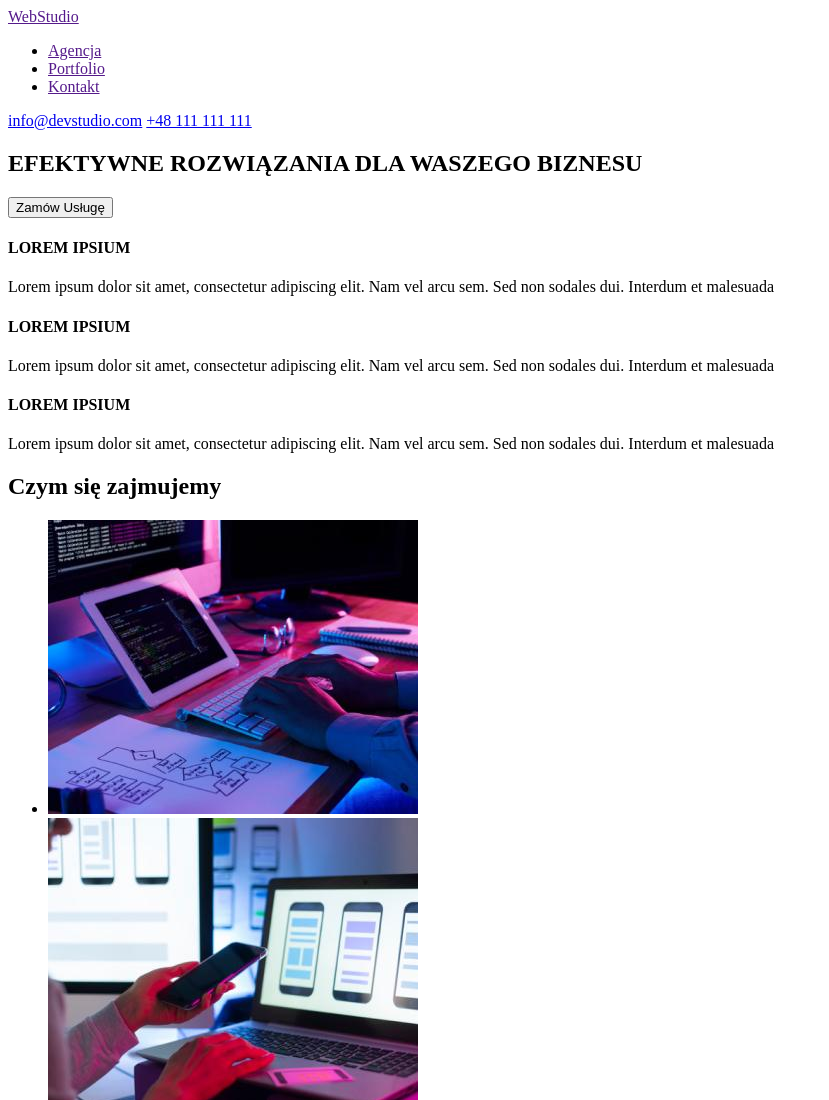
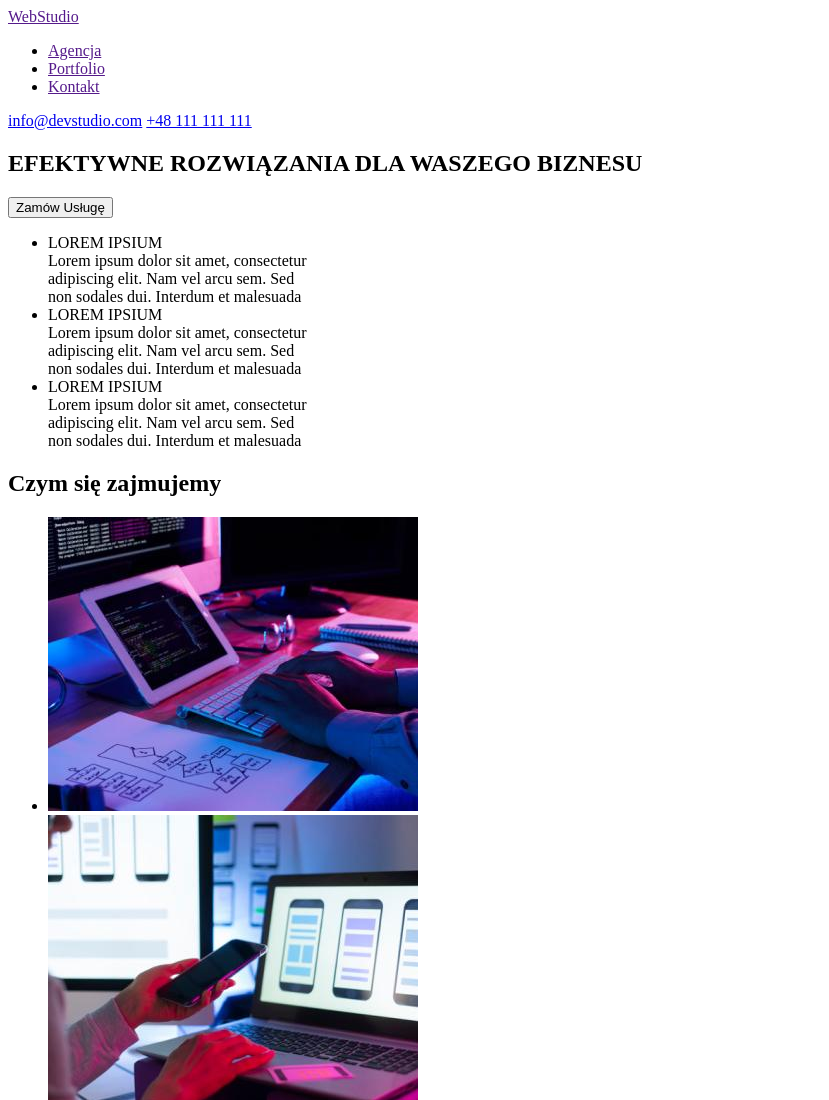
Before and after one commit to KrisDut/goit-markup-hw-01, a plain HTML site: page index.html in a window 1280 px wide. Shown: the top 1100 px of the page, without its empty margins (0-829 px from the left). Drawn offline with Linux system fonts and the light colour scheme.

Commit message:
poprawienie drugiej sekcji

```diff
--- a/index.html
+++ b/index.html
@@ -25,27 +25,26 @@
         <button>Zamów Usługę</button>
       </section>
       <section>
-        <article>
-          <h4>LOREM IPSIUM</h4>
-          <p>
-            Lorem ipsum dolor sit amet, consectetur adipiscing elit. Nam vel
-            arcu sem. Sed non sodales dui. Interdum et malesuada
-          </p>
-        </article>
-        <article>
-          <h4>LOREM IPSIUM</h4>
-          <p>
-            Lorem ipsum dolor sit amet, consectetur adipiscing elit. Nam vel
-            arcu sem. Sed non sodales dui. Interdum et malesuada
-          </p>
-        </article>
-        <article>
-          <h4>LOREM IPSIUM</h4>
-          <p>
-            Lorem ipsum dolor sit amet, consectetur adipiscing elit. Nam vel
-            arcu sem. Sed non sodales dui. Interdum et malesuada
-          </p>
-        </article>
+        <ul>
+          <li>
+            LOREM IPSIUM<br />
+            Lorem ipsum dolor sit amet, consectetur<br />
+            adipiscing elit. Nam vel arcu sem. Sed<br />
+            non sodales dui. Interdum et malesuada
+          </li>
+          <li>
+            LOREM IPSIUM<br />
+            Lorem ipsum dolor sit amet, consectetur<br />
+            adipiscing elit. Nam vel arcu sem. Sed<br />
+            non sodales dui. Interdum et malesuada
+          </li>
+          <li>
+            LOREM IPSIUM<br />
+            Lorem ipsum dolor sit amet, consectetur<br />
+            adipiscing elit. Nam vel arcu sem. Sed<br />
+            non sodales dui. Interdum et malesuada
+          </li>
+        </ul>
       </section>
       <section>
         <h2>Czym się zajmujemy</h2>
```
